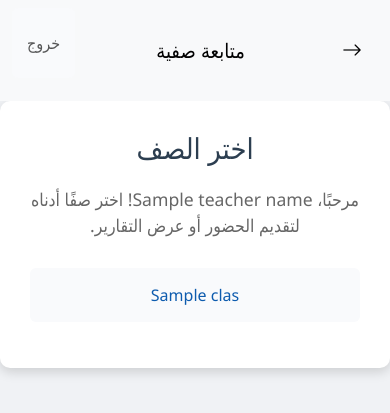
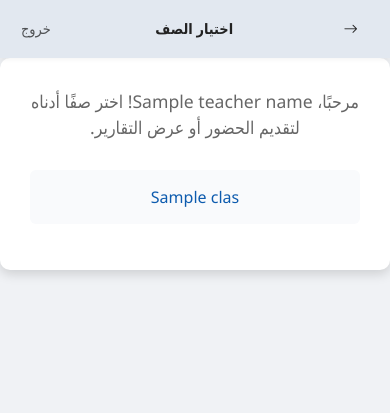
Before and after one commit to HululSoft/edu-mngmt, a Flask app: template src/templates/select_class.html in a window 390 px wide. Shown: the top 413 px of the page. Run offline with Flask 3, Linux system fonts and the light colour scheme; the visitor is signed in with stand-in values (Sample User, id 1); tables that the repository leaves empty hold one stand-in row (values such as "Sample post"); the template is opened without the code that fills it: most values are stand-ins (such as "Sample title", 1, 10 or a date in 2020); parts of the project's set-up code (start-up, migrations or seed data) failed here and were passed over.

Commit message:
add admin only protextion

```diff
--- a/src/app.py
+++ b/src/app.py
@@ -52,6 +52,16 @@ def login_required(f):
         return f(*args, **kwargs)
     return decorated_function
 
+def admin_required(f):
+    @wraps(f)
+    def decorated_function(*args, **kwargs):
+        if 'teacher_id' not in session:
+            return redirect(url_for('login'))
+        if not data_manager.is_teacher_admin(session['teacher_id']):
+            return "Forbidden", 403 # Or redirect to a non-admin page
+        return f(*args, **kwargs)
+    return decorated_function
+
 @app.route('/')
 @login_required
 def index():
@@ -59,6 +69,7 @@ def index():
 
 # adding a route for admin: /admin. this will allow admin, to assign teachers to classes, add new teachers, and add new classes
 @app.route('/admin')
+@admin_required
 def admin():
     teachers = data_manager.load_teachers()
     classes = data_manager.load_classes()
@@ -95,8 +106,8 @@ def select_class():
     teacher_id = session['teacher_id']
     classes = data_manager.get_classes_by_teacher(teacher_id)
     teacher_name = data_manager.get_teacher_name(teacher_id)
-
-    return render_template('select_class.html', teacher_name=teacher_name, classes=classes)
+    is_admin = data_manager.is_teacher_admin(teacher_id)
+    return render_template('select_class.html', teacher_name=teacher_name, classes=classes, is_admin=is_admin)
 
 @app.route('/attendance/<int:class_id>', methods=['GET', 'POST'])
 @login_required
@@ -164,7 +175,7 @@ def monthly_report(class_id, student_id):
 
 
 @app.route('/remove_class/<int:teacher_id>/<int:class_id>')
-@login_required
+@admin_required
 def remove_class(teacher_id, class_id):
     data_manager.unassign_class_from_teacher(teacher_id, class_id)
     return redirect(url_for('admin'))
@@ -179,14 +190,14 @@ def delete_lesson(class_id, date):
     return redirect(url_for('attendance', class_id=class_id))
 
 @app.route('/add_class/<int:teacher_id>/<int:class_id>')
-@login_required
+@admin_required
 def add_class(teacher_id, class_id):
     # Add the class to the teacher's classes
     data_manager.assign_class_to_teacher(teacher_id, class_id)
     return redirect(url_for('admin'))
 
 @app.route('/add_teacher', methods=['POST'])
-@login_required
+@admin_required
 def add_teacher():
     teacher_name = request.form['teacher_name']
     teacher_username = request.form['teacher_username']
@@ -196,7 +207,7 @@ def add_teacher():
 
 # route for add new class
 @app.route('/add_new_class', methods=['POST'])
-@login_required
+@admin_required
 def add_new_class():
     class_name = request.form['class_name']
     # get the teacher id from the form as integer
--- a/src/models.py
+++ b/src/models.py
@@ -13,6 +13,7 @@ class Teacher(db.Model):
     name = db.Column(db.String(100), nullable=False)
     username = db.Column(db.String(100), nullable=False)
     password = db.Column(db.String, nullable=False)
+    is_admin = db.Column(db.Boolean, nullable=False, default=False)
 
     # Relationship with ClassTeacher
     class_teachers = db.relationship('ClassTeacher', backref='teacher', lazy=True)
--- a/src/templates/manage_students.html
+++ b/src/templates/manage_students.html
@@ -1,3 +1,4 @@
+{%  set page_title = "إدارة الطلاب" %}
 {% extends 'base.html' %}
 {% block head %}
 {% endblock %}
@@ -237,9 +238,6 @@
     </style>
 
 <div class="form-container">
-    <a href="{{ url_for('admin') }}" class="back-btn">العودة للإدارة</a>
-    <h1>إدارة الطلاب</h1>
-
     <div class="search-container">
         <a href="{{ url_for('add_student') }}" class="add-student-btn">إضافة طالب جديد</a>
         <input type="text" id="searchInput" class="search-input" placeholder="البحث بالاسم..." onkeyup="filterStudents()">
--- a/src/templates/management.html
+++ b/src/templates/management.html
@@ -1,3 +1,4 @@
+{% set page_title = "إدارة النظام" %}
 {% extends 'base.html' %}
 {% block head %}
 {% endblock %}
@@ -153,7 +154,6 @@
     </style>
 
 <div class="container">
-    <h1>إدارة النظام المدرسي</h1>
 
     <div class="management-buttons">
         <button class="management-btn" onclick="openTeacherForm()">إضافة معلم</button>
--- a/src/templates/navbar.html
+++ b/src/templates/navbar.html
@@ -1,20 +1,25 @@
 {% set current_page = request.endpoint %}
 
-<nav class="navbar navbar-expand-lg navbar-light bg-light" id="app-navbar">
-    <div class="container-fluid">
-        {% if current_page != 'select_class' %}
-            <a class="navbar-brand back-link" href="#" onclick="goBack()">
-                <i class="bi bi-arrow-right"></i>
-            </a>
-        {% endif %}
-        <a class="navbar-brand" id="navbar-title">متابعة صفية</a>
-
-        <div id="navbarNav" style="display: inline-flex">
-            <span class="extra-links">
-            </span>
+<nav class="navbar" id="app-navbar">
+    <div class="navbar-container">
+        <div class="navbar-back">
+            {% if current_page != 'select_class' %}
+                <a class="navbar-brand back-link" href="#" onclick="goBack()">
+                    <i class="bi bi-arrow-right"></i>
+                </a>
+            {% endif %}
+        </div>
+        <div class="navbar-center">
+            <a class="navbar-brand" id="navbar-title">{{ page_title }}</a>
+        </div>
+        <div class="navbar-left">
+            <span class="extra-links"></span>
             <ul class="navbar-nav">
-
-
+                <li class="nav-item">
+                    {% if current_page == 'select_class' and is_admin %}
+                        <a class="nav-link admin-link" href="{{ url_for('admin') }}">إدارة المدرسة</a>
+                    {% endif %}
+                </li>
                 <li class="nav-item">
                     <a class="nav-link" href="{{ url_for('logout') }}">خروج</a>
                 </li>
@@ -25,7 +30,6 @@
 
 <script>
     function addNavLink(element, left = true) {
-       // add element to extra-links
         let extraLinks = document.querySelector('.extra-links');
         if (left) {
             extraLinks.insertBefore(element, extraLinks.firstChild);
@@ -39,7 +43,109 @@
     }
 
     function goBack() {
-        console.log('going back');
         window.history.back();
     }
 </script>
+
+<style>
+.navbar {
+    background: #e2e8f0; /* much lighter, soft gray */
+    color: #222;
+    width: 100%;
+    box-shadow: 0 2px 4px rgba(0,0,0,0.04);
+}
+
+.navbar-container {
+    display: flex;
+    flex-direction: row;
+    align-items: center;
+    justify-content: space-between;
+    flex-wrap: nowrap;
+    width: 100%;
+    padding: 0.5rem 1rem;
+    box-sizing: border-box;
+}
+
+.navbar-back {
+    display: flex;
+    align-items: center;
+    min-width: 40px;
+}
+
+.navbar-center {
+    flex: 1;
+    display: flex;
+    justify-content: center;
+    align-items: center;
+}
+
+.navbar-left {
+    display: flex;
+    flex-direction: row;
+    align-items: center;
+    gap: 10px;
+}
+
+.navbar-brand, .extra-links, .navbar-nav {
+    display: flex;
+    align-items: center;
+}
+
+.navbar-brand {
+    color: #222;
+    font-weight: bold;
+    font-size: 1.2rem;
+    text-decoration: none;
+}
+.navbar-brand:hover {
+    color: #222;
+    background: none;
+    cursor: default;
+}
+
+.navbar-nav {
+    flex-direction: row;
+    list-style: none;
+    margin: 0;
+    padding: 0;
+}
+
+.nav-item {
+    margin-left: 10px;
+}
+
+.admin-link {
+    background-color: #007bff;
+    color: white !important;
+    padding: 8px 16px;
+    border-radius: 4px;
+    text-decoration: none;
+    font-weight: bold;
+}
+
+.admin-link:hover {
+    background-color: #0056b3;
+    color: white !important;
+}
+
+@media (max-width: 600px) {
+    .navbar-container {
+        flex-direction: row;
+        flex-wrap: nowrap;
+        padding: 0.25rem 0.5rem;
+    }
+    .navbar-back {
+        min-width: 32px;
+    }
+    .navbar-left {
+        gap: 5px;
+    }
+    .navbar-brand, .admin-link, .nav-link {
+        font-size: 0.9rem;
+        padding: 6px 8px;
+    }
+    .nav-item {
+        margin-left: 5px;
+    }
+}
+</style>
--- a/src/templates/select_class.html
+++ b/src/templates/select_class.html
@@ -1,39 +1,30 @@
+{% set page_title = "اختيار الصف" %}
 {% extends "base.html" %}
 
 {% block head %}
     <title>{% block title %}اختيار الصف{% endblock %}</title>
     <style>
 
-
-        .container {
-            max-width: 600px;
-            margin: auto;
-            padding: 30px;
-            background-color: #ffffff;
-            border-radius: 10px;
-            box-shadow: 0 4px 12px rgba(0, 0, 0, 0.15);
-        }
-
-        h1 {
+        .class-selection h1 {
             color: #2c3e50;
             text-align: center;
             font-size: 1.8em;
             margin-bottom: 20px;
         }
 
-        p {
+        .class-selection p {
             text-align: center;
             font-size: 1.1em;
             color: #666;
             margin-bottom: 30px;
         }
 
-        ul {
+        .class-selection ul {
             list-style-type: none;
             padding: 0;
         }
 
-        li {
+        .class-selection li {
             cursor: pointer;
             margin-bottom: 15px;
             padding: 15px;
@@ -45,26 +36,21 @@
             color: #0d5bae;
         }
 
-        li:hover {
+        .class-selection li:hover {
             box-shadow: 0 4px 8px rgba(0, 0, 0, 0.1);
         }
 
 
-        .actions span {
+        .class-selection .actions span {
             font-size: 1.1em;
             font-weight: bold;
             color: #34495e;
         }
 
-        a {
-
-        }
-
     </style>
 {% endblock %}
 {% block content %}
-    <div class="container">
-        <h1>اختر الصف</h1>
+    <div class="form-container class-selection">
         <p>مرحبًا، {{ teacher_name }}! اختر صفًا أدناه لتقديم الحضور أو عرض التقارير.</p>
         <ul>
             {% for class in classes %}
```
Also changed, not shown: database.sql (+8 -7 lines), src/data_manager.py (+8 -19 lines).
